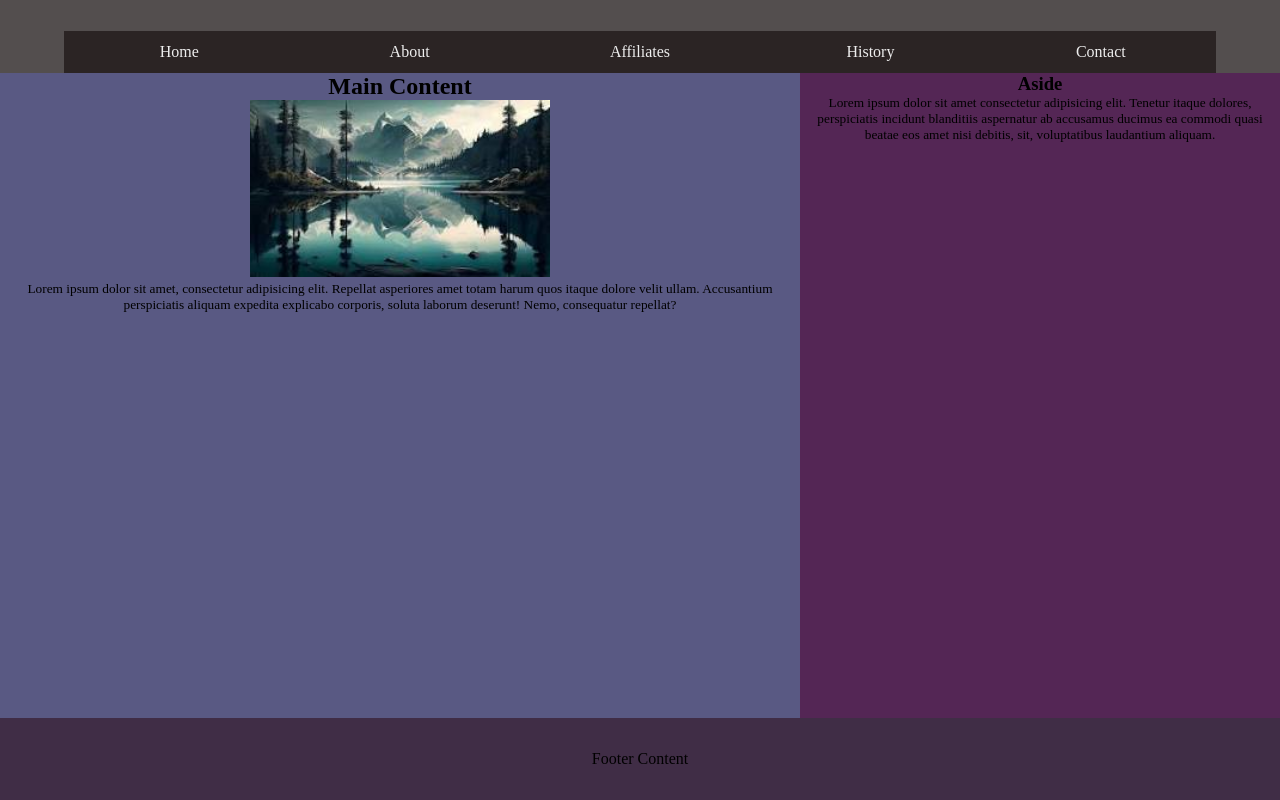
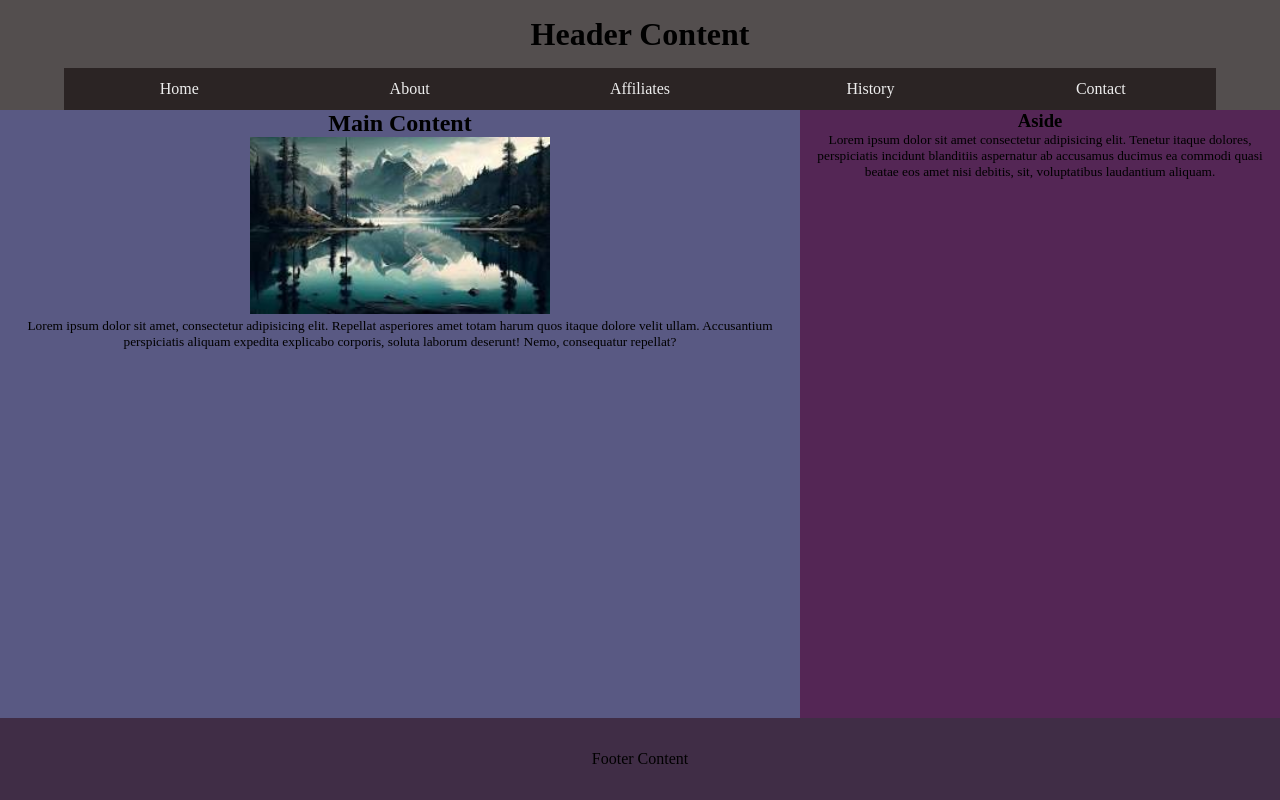
Before and after one commit to mefix007/wdd131, a plain HTML site: page week01/basic-layout.html in a window 1280 px wide. Drawn offline with Linux system fonts and the light colour scheme.

Commit message:
week 01adjusted

```diff
--- a/week01/basic-layout.html
+++ b/week01/basic-layout.html
@@ -8,7 +8,7 @@
 </head>
 <body>
     <header>
-    <!-- <h1 contenteditable>Header Content</h1> -->
+    <h1 contenteditable>Header Content</h1>
         <nav class="navigation modern">
             <a href="#" title="Home">Home</a>
             <a href="#" title="About Us">About</a>
```
